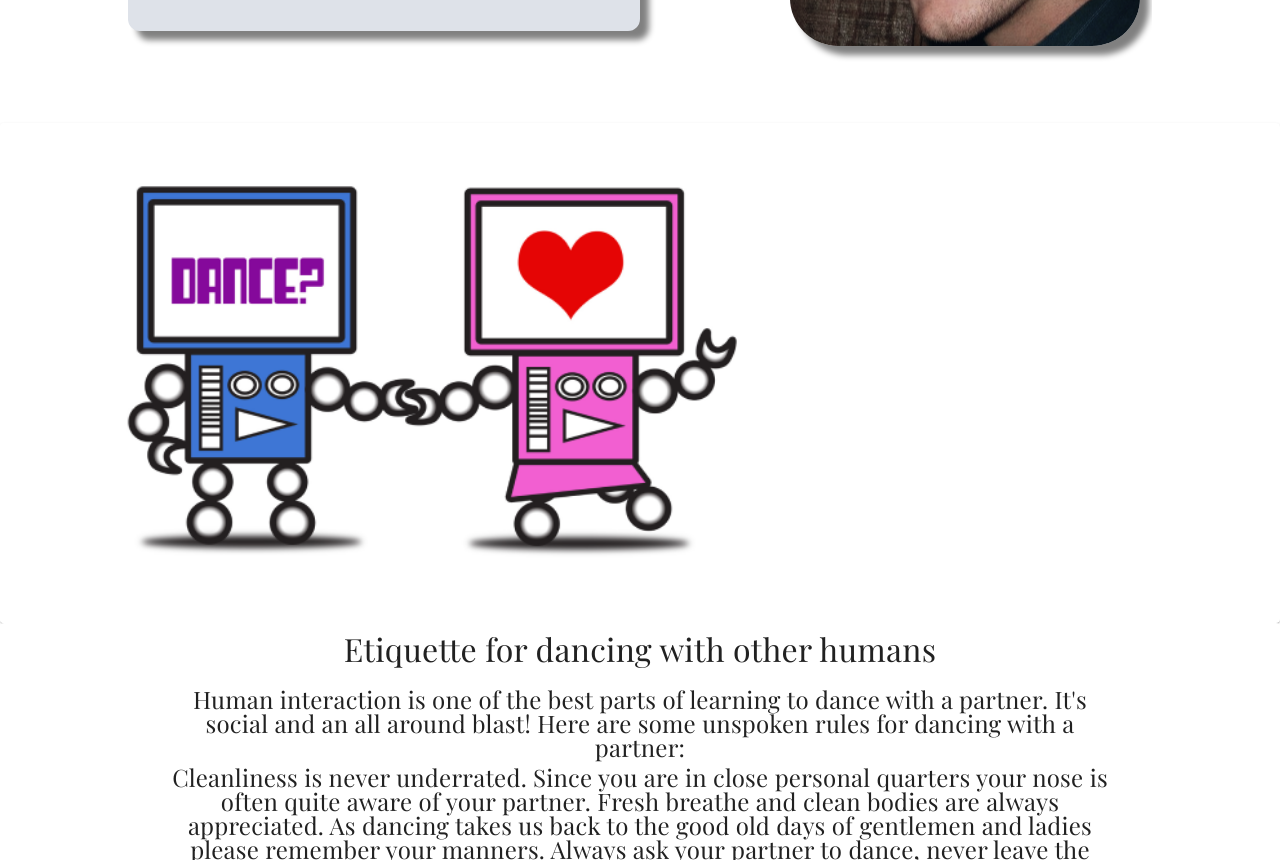
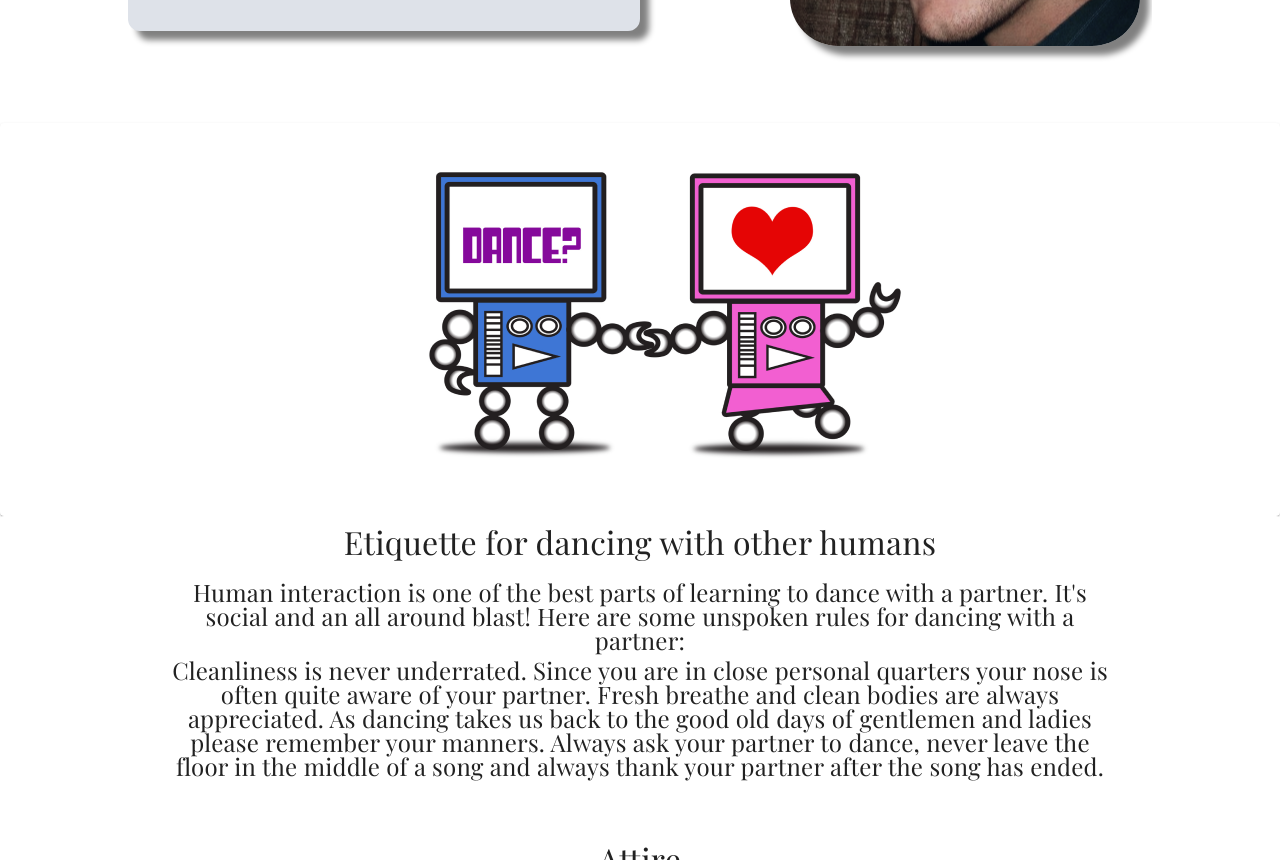
Before and after one commit to th2n10s4u/embd-website, a React (Create React App) app: page / in a window 1280 px wide. Shown: the part 11140-12000 px from the top of the page. Built offline with nearby package versions, Linux system fonts and the light colour scheme.

Commit message:
Update StudioPolicy.js
Adjusted styling to center image

```diff
--- a/src/assets/components/StudioPolicy.js
+++ b/src/assets/components/StudioPolicy.js
@@ -9,11 +9,21 @@ export default function StudioPolicy() {
       <Paper
         sx={{
           display: "flex",
-          flexDirection: "column",
+          flexDirection: "row",
           justifyContent: "center",
         }}
       >
-        <Card elevation={0} sx={{ maxWidth: "800px", maxHeight: "500px" }}>
+        <Card
+          elevation={0}
+          sx={{
+            display: "flex",
+            flexDirection: "row",
+            justifyContent: "center",
+            alignItems: "center",
+            maxWidth: "800px",
+            maxHeight: "500px",
+          }}
+        >
           <CardMedia
             component="img"
             image={RobotDance}
```
